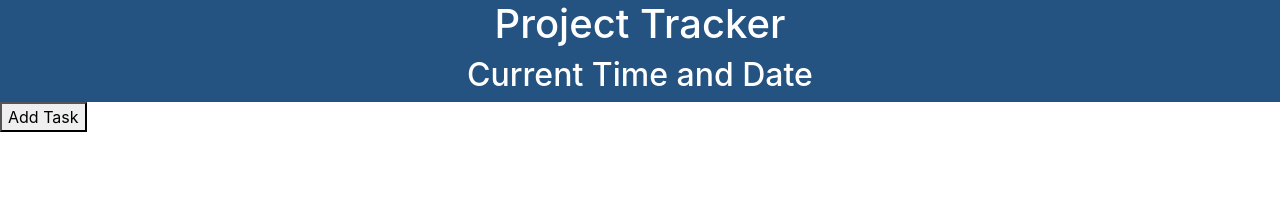
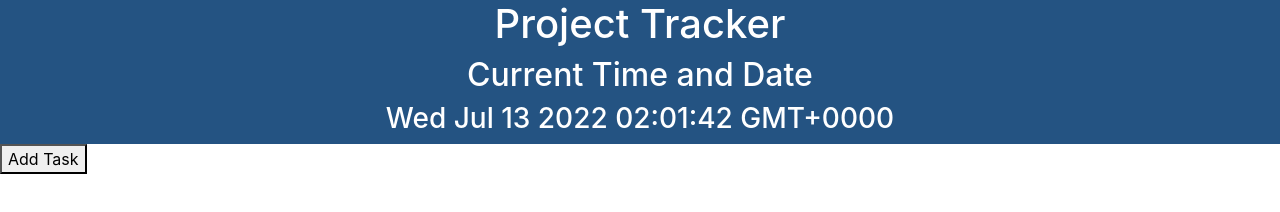
Before and after one commit to johnathanmann/Project-Tracker, a plain HTML site: page index.html in a window 1280 px wide. Drawn offline with nearby package versions, Linux system fonts and the light colour scheme.

Commit message:
Clock is now on page

```diff
--- a/assets/css/styles.css
+++ b/assets/css/styles.css
@@ -6,5 +6,4 @@
 header{
     background-color: var(--navy);
     color: #FFF;
-
 }
--- a/assets/js/logic.js
+++ b/assets/js/logic.js
@@ -0,0 +1,2 @@
+var now = moment();
+$("#clock").text(now);
--- a/index.html
+++ b/index.html
@@ -17,6 +17,7 @@
             <div class="col-12 text-center">
             <h1>Project Tracker</h1>
             <h2>Current Time and Date</h2>
+            <h3 id="clock"></h3>
             </div>
         </div>
     </header>
```
